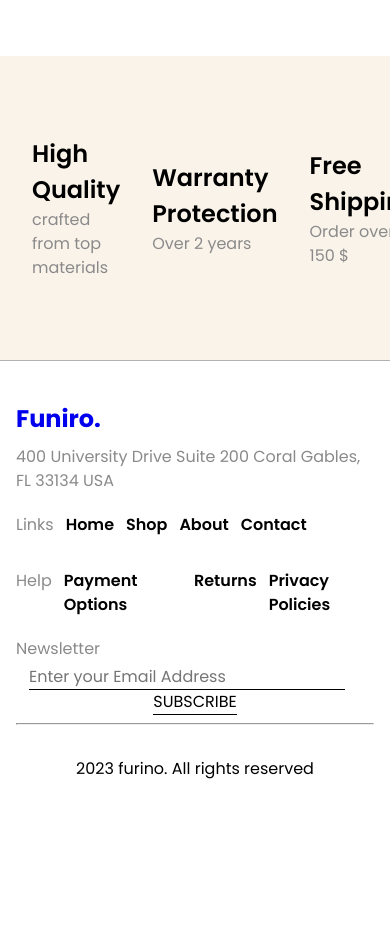
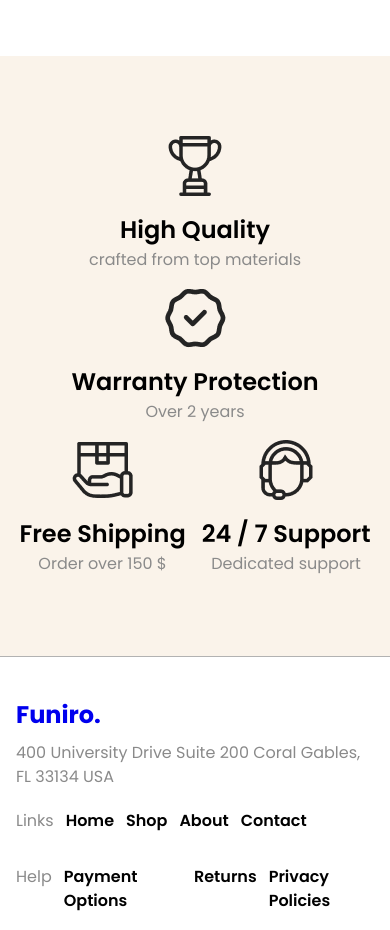
Before and after one commit to srshaheen/ecommerce-website-frontend, a plain HTML site: page cart.html in a window 390 px wide. Shown: the part 900-1830 px from the top of the page. Before the commit the page ends 1725 px from the top, so only its background shows below. Drawn offline with Linux system fonts and the light colour scheme.

Commit message:
make shoppage mobile friendly

```diff
--- a/css/shop.css
+++ b/css/shop.css
@@ -65,3 +65,9 @@
   background: #b88e2f;
   color: white;
 }
+
+@media (max-width: 40em) {
+  .shop-filter {
+    display: none;
+  }
+}
--- a/css/style.css
+++ b/css/style.css
@@ -761,4 +761,18 @@ address p {
   .copyright {
     text-align: center;
   }
+
+  .service-wrapper {
+    flex-wrap: wrap;
+    justify-content: center;
+    align-items: center;
+    text-align: center;
+  }
+
+  .service {
+    flex-direction: column;
+    justify-content: center;
+    align-items: center;
+    text-align: center;
+  }
 }
```
